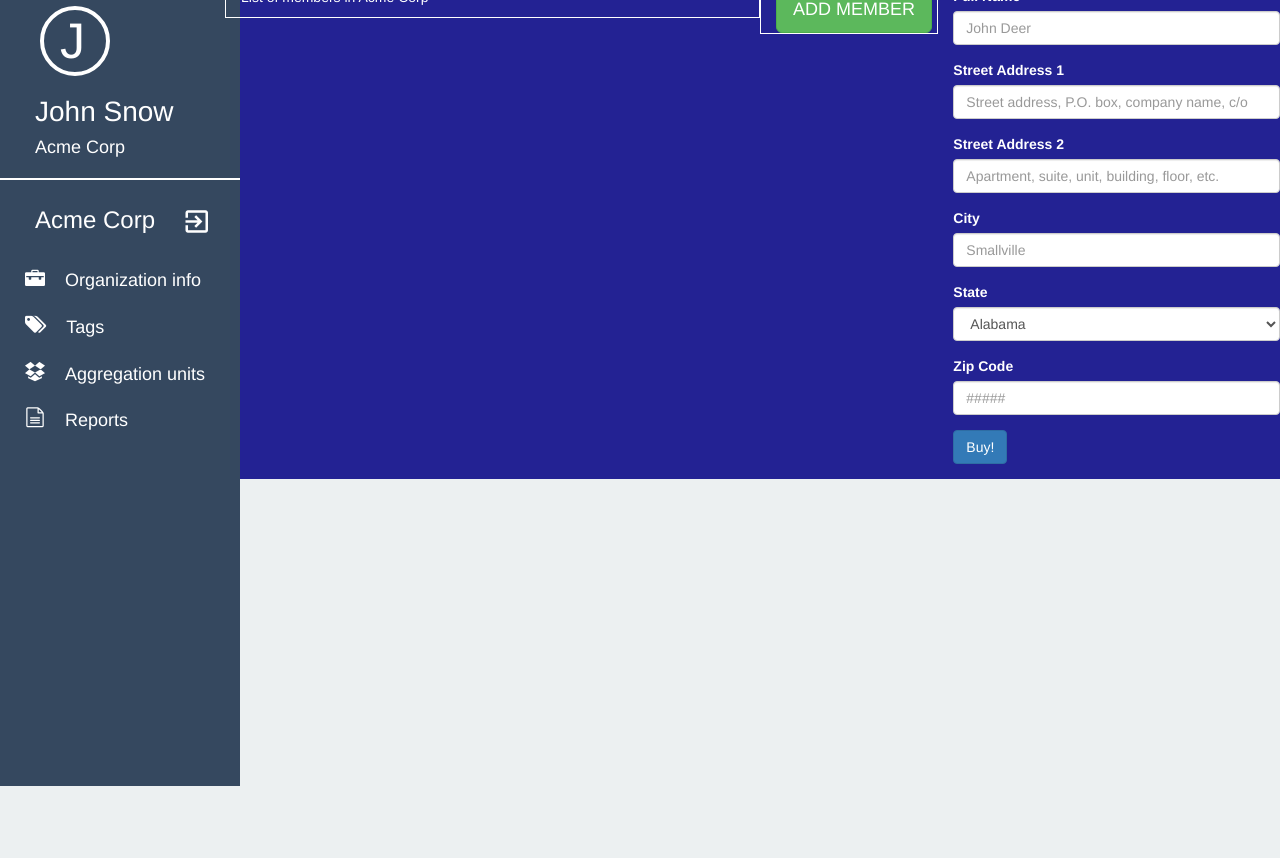
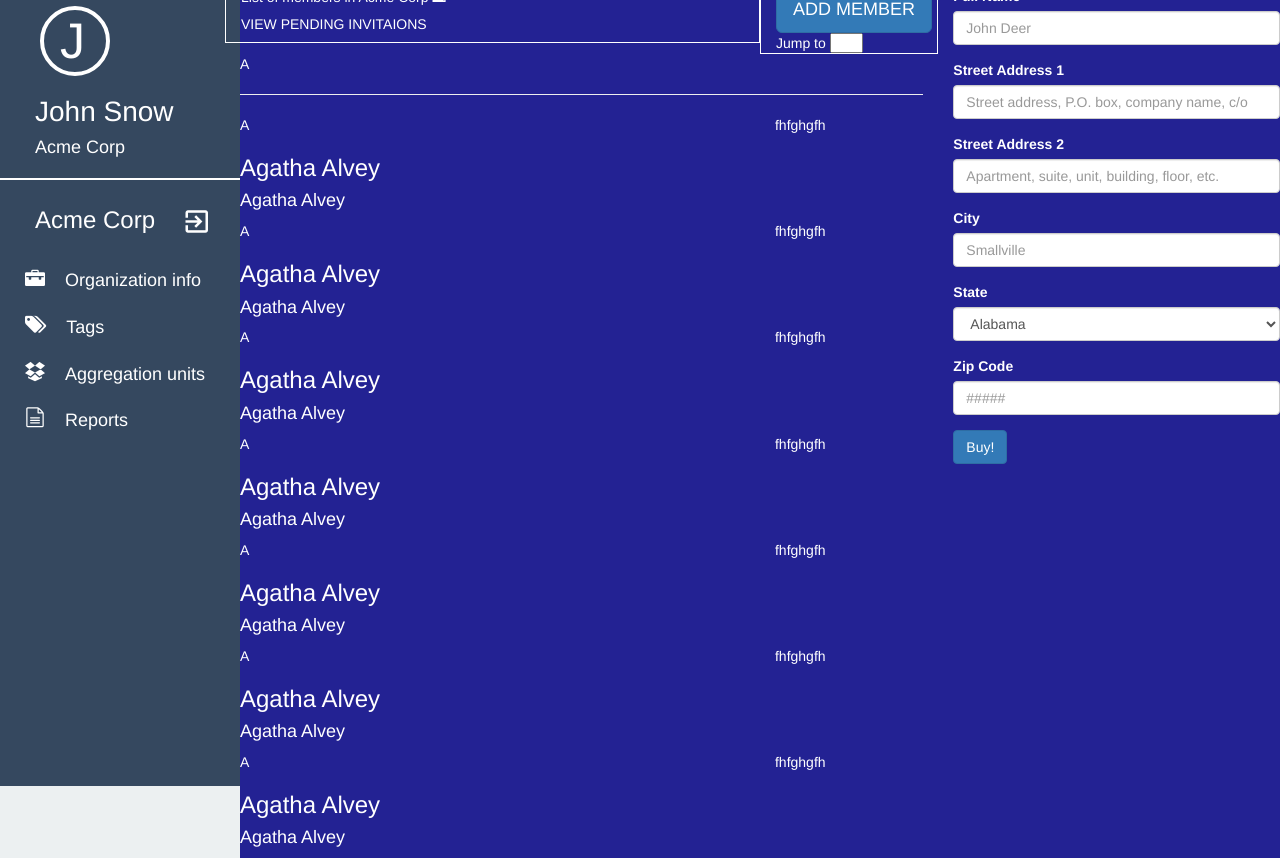
Before and after one commit to rohinsha/UI-dashboard-task3, a website: page index.html in a window 1280 px wide. Shown: the part 78-936 px from the top of the page. Before the commit the page ends 800 px from the top, so only its background shows below. Drawn offline with nearby package versions, Linux system fonts and the light colour scheme; files that its build step writes are made by us from their sources; files whose address does not match are found by name.

```diff
--- a/index.html
+++ b/index.html
@@ -22,8 +22,7 @@
 
   </nav>
   <div class="left-sidebar">
-    <div class="heading-icon">J
-    </div>
+<div class="heading-icon"><span>J</span></div>
     <h3>John Snow</h3>
     <h4>Acme Corp</h4>
     <hr />
@@ -41,13 +40,115 @@
 	<div class="row">
 	 	<div class="col-xs-7 col-md-7 col-lg-8">
 	 	  <div class="row">
-	 	   <div class="member-list col-xs-7 col-md-8 col-lg-9">
-	 	  	<p>List of members in <span class="text-blue">Acme Corp </span><span class="icon-download"></span></p>
+	 	    <div class="member-list col-xs-7 col-md-8 col-lg-9">
+	 	  	  <p>List of members in <span class="text-blue">Acme Corp </span><span class="icon-download3"></span></p>
+	 	  	  <h5>VIEW PENDING INVITAIONS<h5>
+	 	    </div>
+	 	   <div class="member-button col-xs-5 col-md-4 col-lg-3">
+	 	   	<button class="btn btn-lg btn-primary">ADD MEMBER</button>
+	 	   	<div class="letter-filter">
+	 	   	  <span>Jump to</span>
+	 	   	  <select>
+	 	   	    <option value="A">A</option>
+	 	   	    <option value="B">B</option>
+	 	   	    <option value="C">C</option>
+	 	   	  </select>
+	 	   	</div>
 	 	   </div>
-	 	   <div class="member-button col-xs-5 col-md-4 col-lg-3">
-	 	   	<button class="btn btn-lg btn-success">ADD MEMBER</button>
+	 	 </div>
+	 	 <p class="letter-A">A</p>
+	 	 <hr class="after-letter">
+	 	 <div class="letter-wise-details">
+	 	   <div class="row">
+	 	     <div class="col-xs-7 col-md-8 col-lg-9">
+	 	 	 <span class="letter-search-A">A</span>
+	 	 	 <div class="names">
+	 	 	  	<h3>Agatha Alvey</h3><h4>Agatha Alvey</h4>
+	 	 	  </div>
+
+	 	     </div>
+	 	   <div class="col-xs-5 col-md-4 col-lg-3">
+	 	 	  fhfghgfh
 	 	   </div>
-	 	</div>
+
+	 	 </div>
+	 	 		   <div class="row">
+	 	     <div class="col-xs-7 col-md-8 col-lg-9">
+	 	 	 <span class="letter-search-A">A</span>
+	 	 	 <div class="names">
+	 	 	  	<h3>Agatha Alvey</h3><h4>Agatha Alvey</h4>
+	 	 	  </div>
+
+	 	     </div>
+	 	   <div class="col-xs-5 col-md-4 col-lg-3">
+	 	 	  fhfghgfh
+	 	   </div>
+
+	 	 </div>	   <div class="row">
+	 	     <div class="col-xs-7 col-md-8 col-lg-9">
+	 	 	 <span class="letter-search-A">A</span>
+	 	 	 <div class="names">
+	 	 	  	<h3>Agatha Alvey</h3><h4>Agatha Alvey</h4>
+	 	 	  </div>
+
+	 	     </div>
+	 	   <div class="col-xs-5 col-md-4 col-lg-3">
+	 	 	  fhfghgfh
+	 	   </div>
+
+	 	 </div>
+	   <div class="row">
+	 	     <div class="col-xs-7 col-md-8 col-lg-9">
+	 	 	 <span class="letter-search-A">A</span>
+	 	 	 <div class="names">
+	 	 	  	<h3>Agatha Alvey</h3><h4>Agatha Alvey</h4>
+	 	 	  </div>
+
+	 	     </div>
+	 	   <div class="col-xs-5 col-md-4 col-lg-3">
+	 	 	  fhfghgfh
+	 	   </div>
+
+	 	 </div>	   <div class="row">
+	 	     <div class="col-xs-7 col-md-8 col-lg-9">
+	 	 	 <span class="letter-search-A">A</span>
+	 	 	 <div class="names">
+	 	 	  	<h3>Agatha Alvey</h3><h4>Agatha Alvey</h4>
+	 	 	  </div>
+
+	 	     </div>
+	 	   <div class="col-xs-5 col-md-4 col-lg-3">
+	 	 	  fhfghgfh
+	 	   </div>
+
+	 	 </div>	   <div class="row">
+	 	     <div class="col-xs-7 col-md-8 col-lg-9">
+	 	 	 <span class="letter-search-A">A</span>
+	 	 	 <div class="names">
+	 	 	  	<h3>Agatha Alvey</h3><h4>Agatha Alvey</h4>
+	 	 	  </div>
+
+	 	     </div>
+	 	   <div class="col-xs-5 col-md-4 col-lg-3">
+	 	 	  fhfghgfh
+	 	   </div>
+
+	 	 </div>	   <div class="row">
+	 	     <div class="col-xs-7 col-md-8 col-lg-9">
+	 	 	 <span class="letter-search-A">A</span>
+	 	 	 <div class="names">
+	 	 	  	<h3>Agatha Alvey</h3><h4>Agatha Alvey</h4>
+	 	 	  </div>
+
+	 	     </div>
+	 	   <div class="col-xs-5 col-md-4 col-lg-3">
+	 	 	  fhfghgfh
+	 	   </div>
+
+	 	 </div>
+
+
+	 	 </div>
 	 	 </div>
 	 	<div class="col-xs-5 col-md-5 col-lg-4">
 	 	  <form>
```
